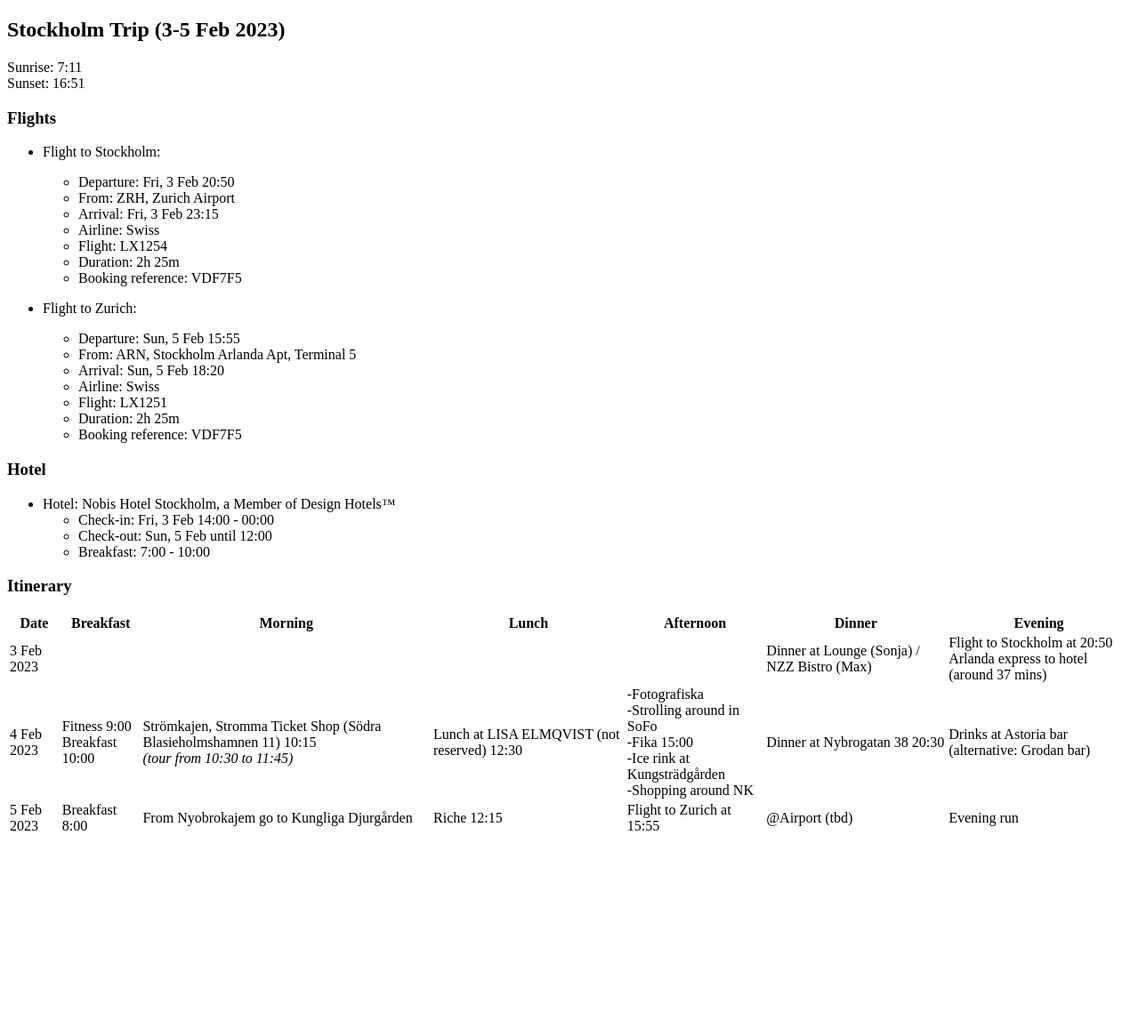
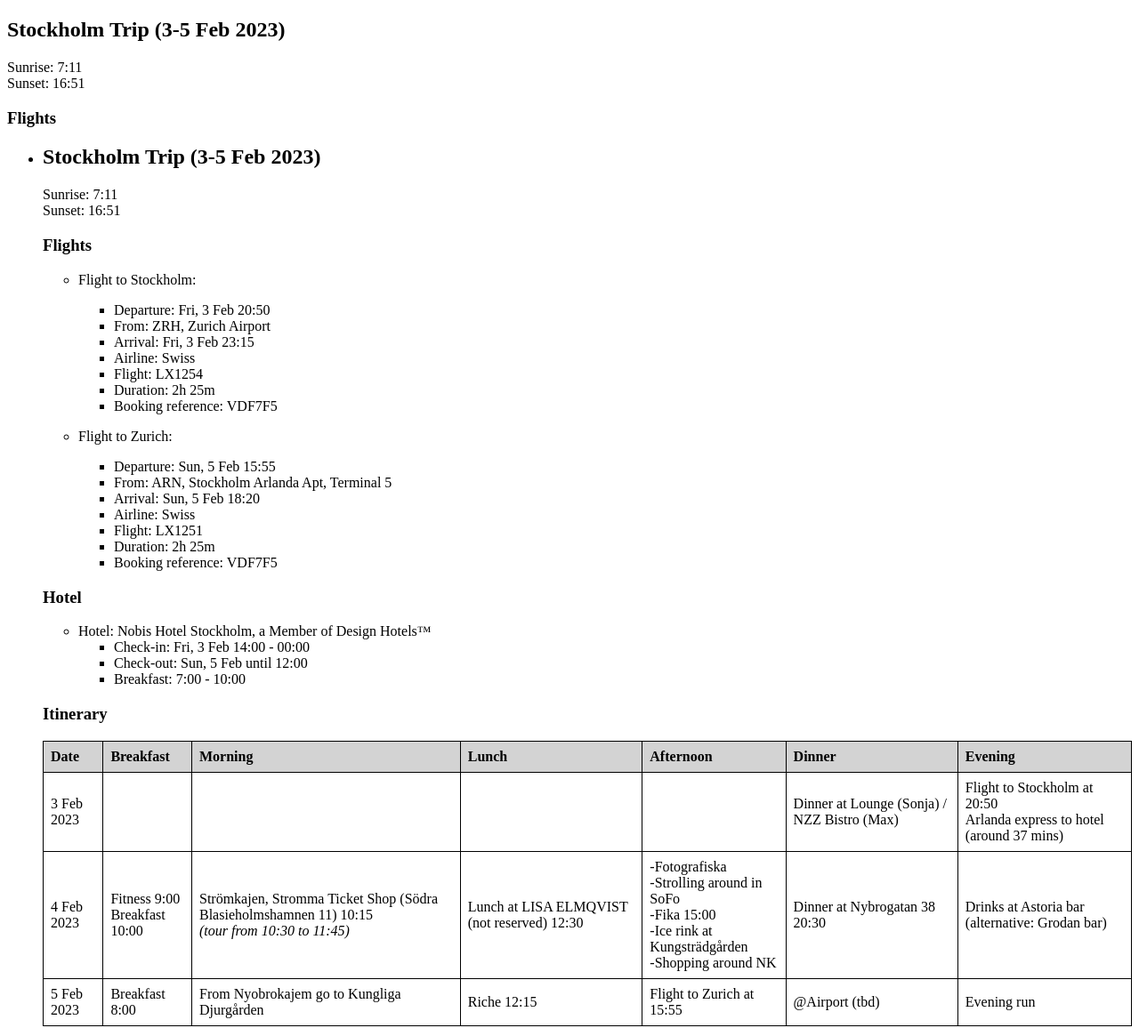
Before and after one commit to maxpowerxd/maxpowerxd.github.io, a plain HTML site: page index.html in a window 1280 px wide. Shown: the whole page at 89% size. Before the commit the page ends 949 px from the top, so only its background shows below. Drawn offline with Linux system fonts and the light colour scheme.

Commit message:
Update index.html

```diff
--- a/index.html
+++ b/index.html
@@ -1,5 +1,30 @@
 <!DOCTYPE html>
 <html>
+  <head>
+    <style>
+      table {
+        border-collapse: collapse;
+        width: 100%;
+      }
+
+      td, th {
+        border: 1px solid black;
+        text-align: left;
+        padding: 8px;
+      }
+
+      th {
+        background-color: lightgray;
+      }
+    </style>
+  </head>
+  <body>
+    <h2>Stockholm Trip (3-5 Feb 2023)</h2>
+    <p>Sunrise: 7:11</br>Sunset: 16:51</p>
+    <h3>Flights</h3>
+    <ul>
+      <li>
+
 <body>
 <h2 id="stockholm-trip-3-5-feb-2023-">Stockholm Trip (3-5 Feb 2023)</h2>
 <p>Sunrise: 7:11 </br>Sunset: 16:51</p>
```
